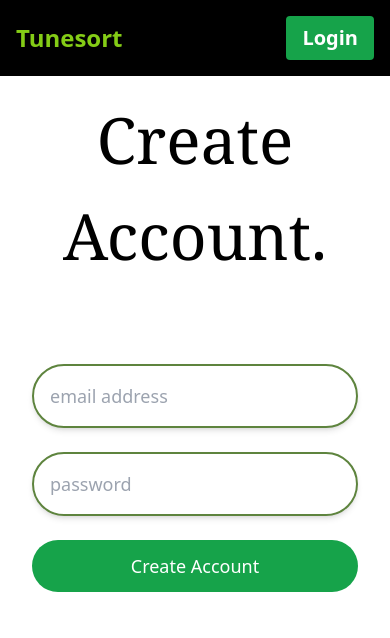
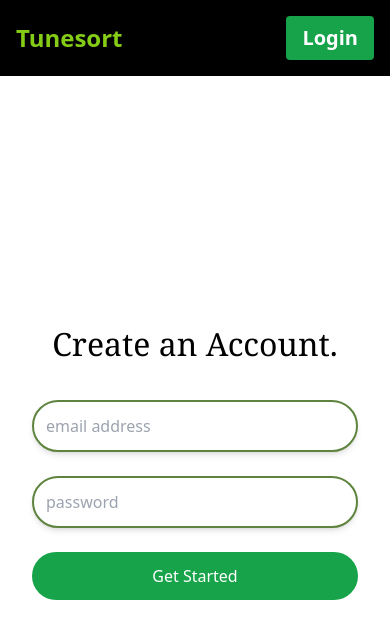
Before and after one commit to shalforb/T3A2-tunesort, a React (Vite) app in the folder T3A2-B-tunesort-client/: page /createaccount in a window 390 px wide. Shown: the top 638 px of the page. Built offline with nearby package versions, Linux system fonts and the light colour scheme.

Commit message:
front end cleanup

```diff
--- a/T3A2-B-tunesort-client/src/components/CreateAccountForm.jsx
+++ b/T3A2-B-tunesort-client/src/components/CreateAccountForm.jsx
@@ -18,7 +18,7 @@ function CreateAccountForm() {
     };
 
     return (
-        <div className="max-w-lg mx-auto p-8  mt-8">
+        <div className="max-w-md w-full mx-auto p-4">
             <form onSubmit={handleSubmit}>
                 <div className="mb-6">
                     <input
@@ -27,7 +27,7 @@ function CreateAccountForm() {
                         placeholder="email address"
                         value={email}
                         onChange={(e) => setEmail(e.target.value)}
-                        className="w-full p-4 border-2 rounded-full shadow-md focus:outline-none border-[#5e843e] placeholder-gray-400 text-lg"
+                        className="w-full p-3 md:p-4 border-2 rounded-full shadow-md focus:outline-none border-[#5e843e] placeholder-gray-400 text-base md:text-lg"
                         required
                     />
                 </div>
@@ -38,16 +38,16 @@ function CreateAccountForm() {
                         placeholder="password"
                         value={password}
                         onChange={(e) => setPassword(e.target.value)}
-                        className="w-full p-4 border-2 rounded-full shadow-md focus:outline-none border-[#5e843e] placeholder-gray-400 text-lg"
+                        className="w-full p-3 md:p-4 border-2 rounded-full shadow-md focus:outline-none border-[#5e843e] placeholder-gray-400 text-base md:text-lg"
                         required
                     />
                 </div>
                 <button
                     type="submit"
-                    className="w-full py-3 bg-green-600 text-white rounded-full hover:bg-green-700 transition duration-300 text-lg"
+                    className="w-full py-3 bg-green-600 text-white rounded-full hover:bg-green-700 transition duration-300 text-base md:text-lg"
                     disabled={loading}
                 >
-                    Create Account
+                    Get Started
                 </button>
             </form>
             {error && <p className="text-red-500 mt-4 text-center">{error}</p>}
--- a/T3A2-B-tunesort-client/src/components/LoginForm.jsx
+++ b/T3A2-B-tunesort-client/src/components/LoginForm.jsx
@@ -19,7 +19,7 @@ function LoginForm() {
     };
 
     return (
-        <div className="max-w-lg mx-auto p-8">
+        <div className="max-w-md w-full mx-auto p-4">
             <form onSubmit={handleSubmit}>
                 <div className="mb-6">
                     <input
@@ -28,7 +28,7 @@ function LoginForm() {
                         placeholder="email address"
                         value={email}
                         onChange={(e) => setEmail(e.target.value)}
-                        className="w-full p-4 border-2 rounded-full shadow-md focus:outline-none border-[#5e843e] placeholder-gray-400 text-lg"
+                        className="w-full p-3 md:p-4 border-2 rounded-full shadow-md focus:outline-none border-[#5e843e] placeholder-gray-400 text-base md:text-lg"
                         required
                     />
                 </div>
@@ -39,13 +39,13 @@ function LoginForm() {
                         placeholder="password"
                         value={password}
                         onChange={(e) => setPassword(e.target.value)}
-                        className="w-full p-4 border-2 rounded-full shadow-md focus:outline-none border-[#5e843e] placeholder-gray-400 text-lg"
+                        className="w-full p-3 md:p-4 border-2 rounded-full shadow-md focus:outline-none border-[#5e843e] placeholder-gray-400 text-base md:text-lg"
                         required
                     />
                 </div>
                 <button
                     type="submit"
-                    className="w-full py-3 bg-green-600 text-white rounded-full hover:bg-green-700 transition duration-300 text-lg"
+                    className="w-full py-3 bg-green-600 text-white rounded-full hover:bg-green-700 transition duration-300 text-base md:text-lg"
                     disabled={loading}
                 >
                     Login
--- a/T3A2-B-tunesort-client/src/pages/CreateAccount.jsx
+++ b/T3A2-B-tunesort-client/src/pages/CreateAccount.jsx
@@ -2,13 +2,14 @@ import NavBar from "../components/NavBar";
 import CreateAccountForm from "../components/CreateAccountForm";
 import MainText from "../components/MainText";
 
-
 function CreateAccount() {
     return (
-        <div>
+        <div className="min-h-screen flex flex-col justify-between">
             <NavBar />
-            <MainText mainText="Create Account." className="text-[64px]" />
-            <CreateAccountForm />
+            <div className="flex-grow flex flex-col items-center justify-center text-center p-4">
+                <MainText mainText="Create an Account." className="text-[32px] md:text-[48px]" />
+                <CreateAccountForm />
+            </div>
         </div>
     );
 }
--- a/T3A2-B-tunesort-client/src/pages/Login.jsx
+++ b/T3A2-B-tunesort-client/src/pages/Login.jsx
@@ -2,13 +2,14 @@ import NavBar from "../components/NavBar";
 import LoginForm from "../components/LoginForm";
 import MainText from "../components/MainText";
 
-
 function Login() {
     return (
-        <div>
+        <div className="min-h-screen flex flex-col justify-between">
             <NavBar />
-            <MainText mainText="Log in." className="text-[64px]" />
-            <LoginForm />
+            <div className="flex-grow flex flex-col items-center justify-center text-center p-4">
+                <MainText mainText="Log in." className="text-[32px] md:text-[48px]" />
+                <LoginForm />
+            </div>
         </div>
     );
 }
```
